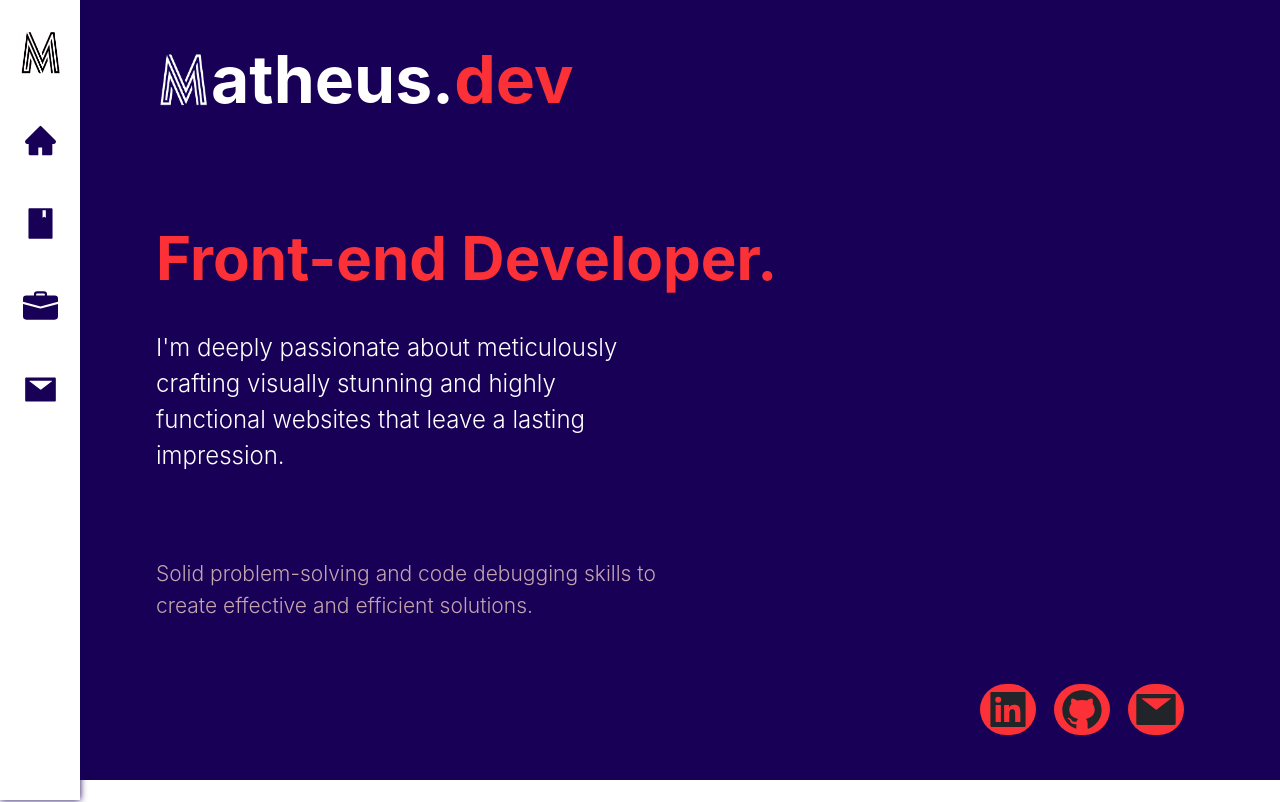
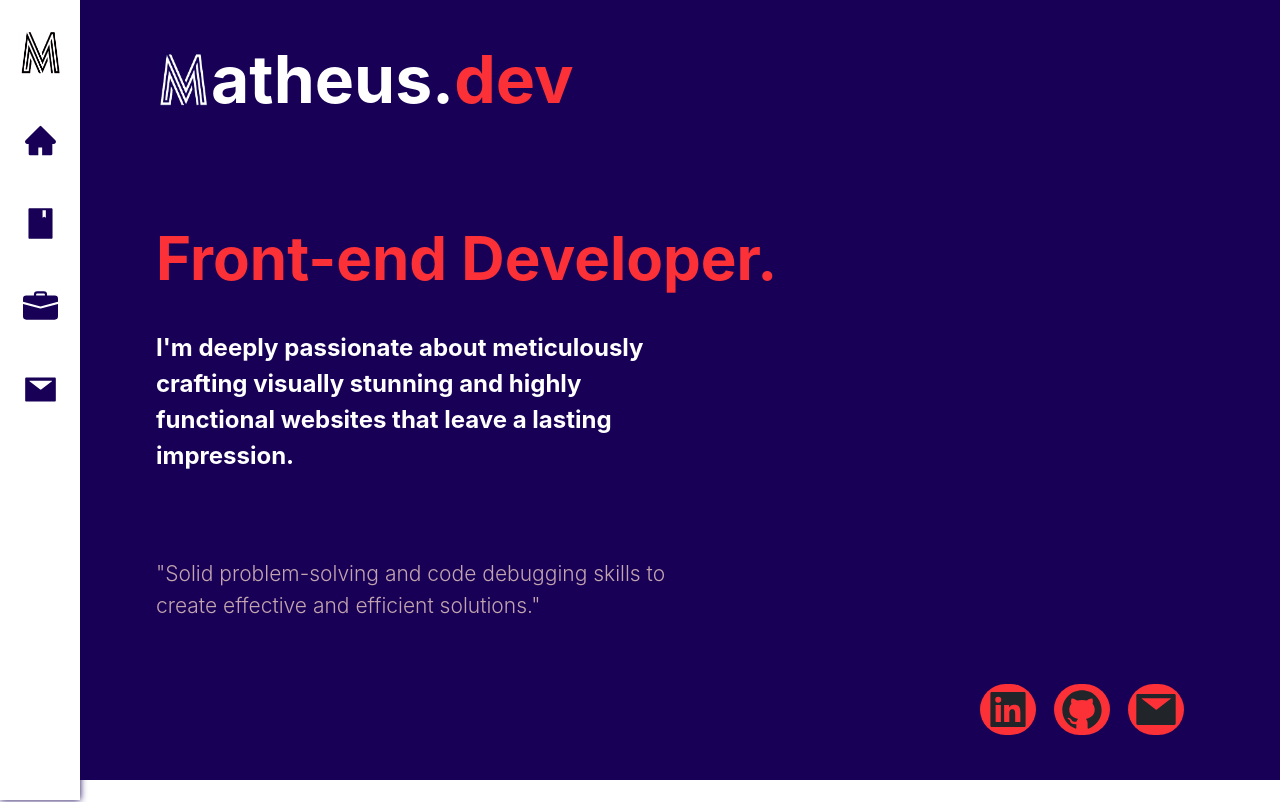
Before and after one commit to Matheus-Rodrigues-Araujo/portfolio, a React (Create React App) app: page / in a window 1280 px wide. Shown: the top 802 px of the page. Built offline with nearby package versions, Linux system fonts and the light colour scheme.

Commit message:
FIXED: Font weight of the greetings paragraph

```diff
--- a/src/routes/Home.jsx
+++ b/src/routes/Home.jsx
@@ -50,8 +50,8 @@ const Home = () =>{
                   }`} style={{color: '#FB3137'}} >Front-end Developer.</h1>
                 <p className={`${
                   isMobile ?
-                  'text-white font-bold font-light text-left text-[3rem]' :
-                  'text-white font-bold font-light text-left text-[4rem] w-50 py-5'}`} >
+                  'text-white font-[700] text-left text-[3rem]' :
+                  'text-white font-[700]  text-left text-[4rem] w-50 py-5'}`} >
                     I'm deeply passionate about meticulously crafting visually stunning and highly functional websites that leave a lasting impression.
                 </p>
               </div>
@@ -59,7 +59,7 @@ const Home = () =>{
 
 
               <div className={`comments ${isMobile ? 'flex gap-5 bottom-20 self-center ': 'mt-12'}`} >
-                <p className='text-[2.5rem] font-light md:text-[3.5rem] w-50' >Solid problem-solving and code debugging skills to create effective and efficient solutions.</p>
+                <p className='text-[2.5rem] font-light md:text-[3.5rem] w-50' >"Solid problem-solving and code debugging skills to create effective and efficient solutions."</p>
               </div>
 
               {/* Links */}
```
